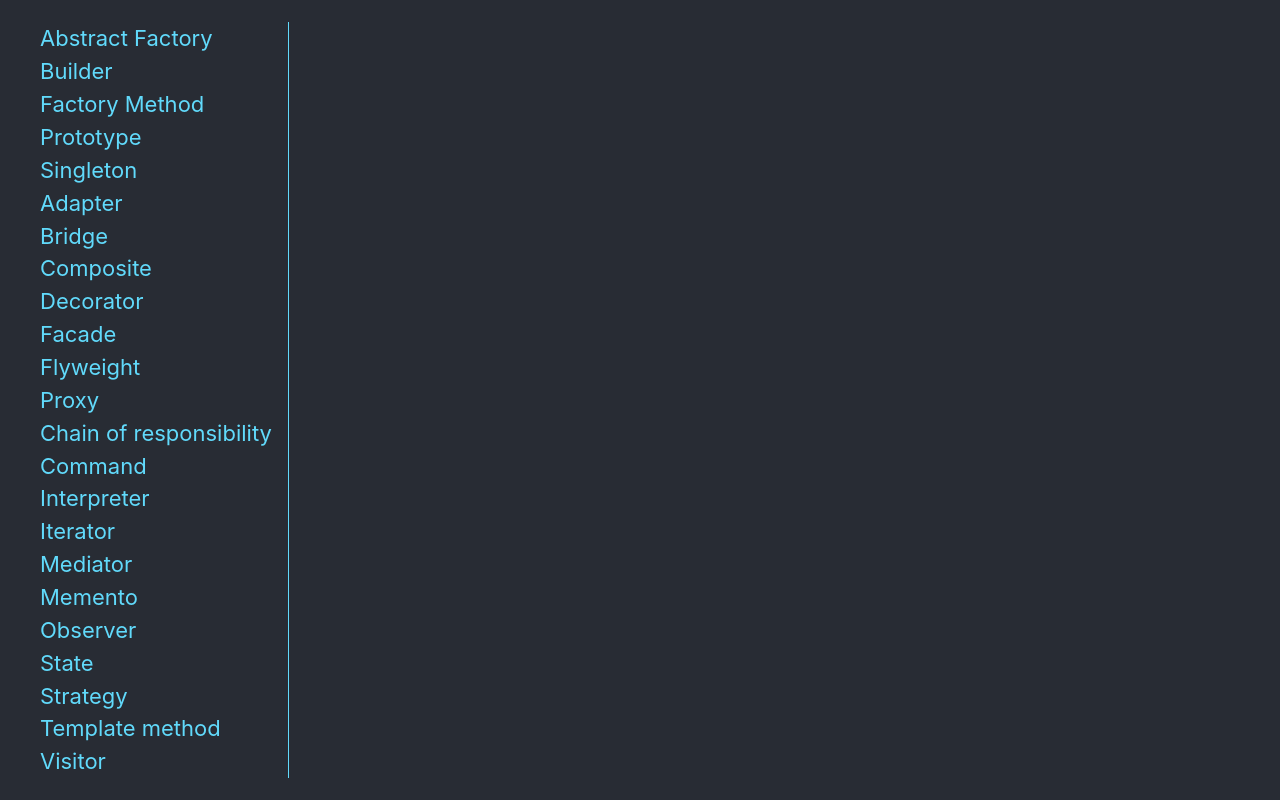
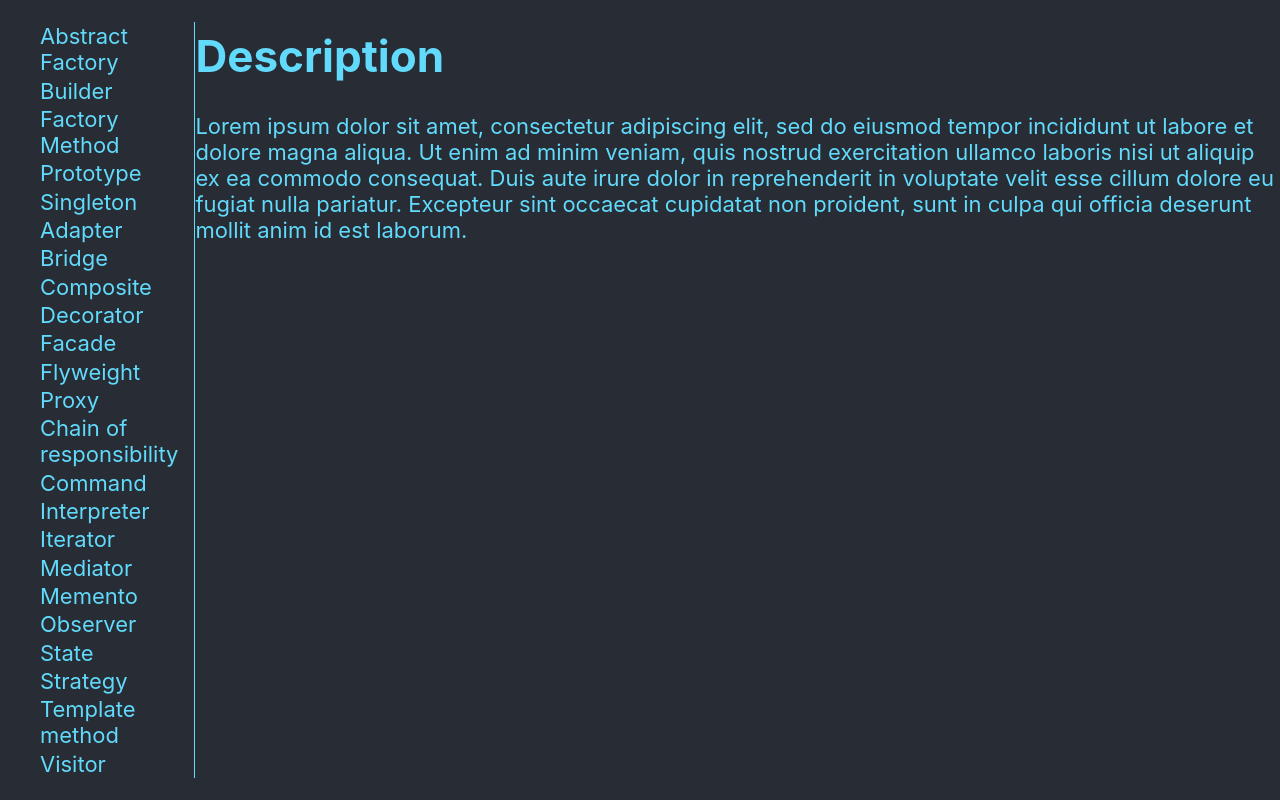
Before and after one commit to ayaulianova/hint-app, a React (Create React App) app: page / in a window 1280 px wide. Built offline with nearby package versions, Linux system fonts and the light colour scheme.

Commit message:
add Description component

```diff
--- a/src/App.js
+++ b/src/App.js
@@ -1,5 +1,6 @@
 import React from 'react'
 import List from './components/List/List'
+import Description from './components/Description/Description'
 import './App.css'
 
 function App() {
@@ -7,6 +8,7 @@ function App() {
   return (
     <div className="App">
       <List />
+      <Description />
     </div>
   )
 }
--- /dev/null
+++ b/src/components/Description/Description.js
@@ -0,0 +1,18 @@
+import React, { useState, useEffect, useLayoutEffect } from 'react'
+import './Description.scss'
+
+function Description() {
+
+
+  return(
+    <div>
+      <h1>Description</h1>
+      <p>Lorem ipsum dolor sit amet, consectetur adipiscing elit, sed do eiusmod tempor incididunt ut labore et dolore magna aliqua.
+        Ut enim ad minim veniam, quis nostrud exercitation ullamco laboris nisi ut aliquip ex ea commodo consequat.
+        Duis aute irure dolor in reprehenderit in voluptate velit esse cillum dolore eu fugiat nulla pariatur.
+        Excepteur sint occaecat cupidatat non proident, sunt in culpa qui officia deserunt mollit anim id est laborum.</p>
+    </div>
+  )
+}
+
+export default Description
--- a/src/components/List/List.js
+++ b/src/components/List/List.js
@@ -1,5 +1,5 @@
 import React, { useState } from 'react'
-import './list.scss'
+import './List.scss'
 
 const PATTERNS = [
   "Abstract Factory",
```
Also changed, not shown: src/components/Description/Description.scss (added). Lines whose indentation alone changed are shown as unchanged.
